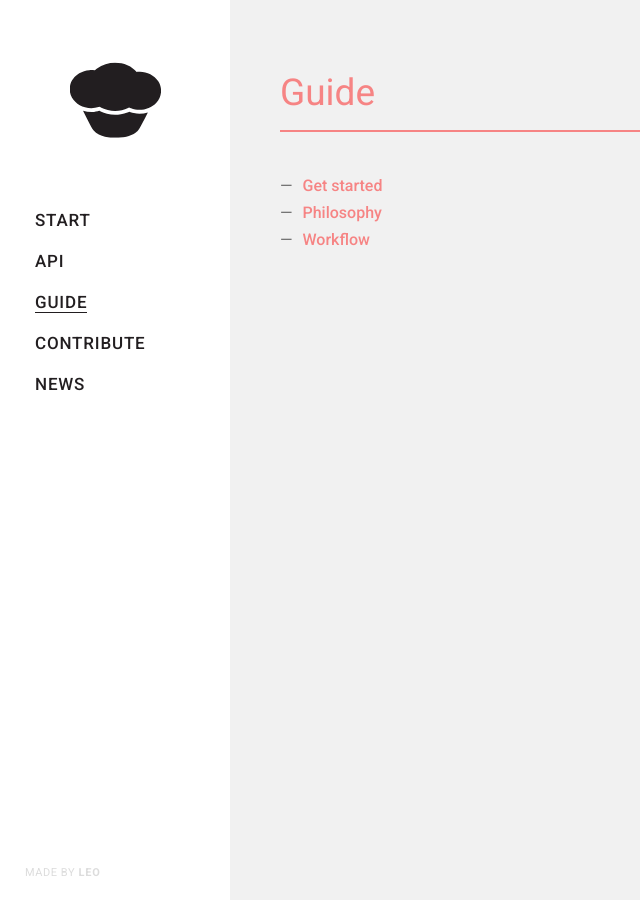
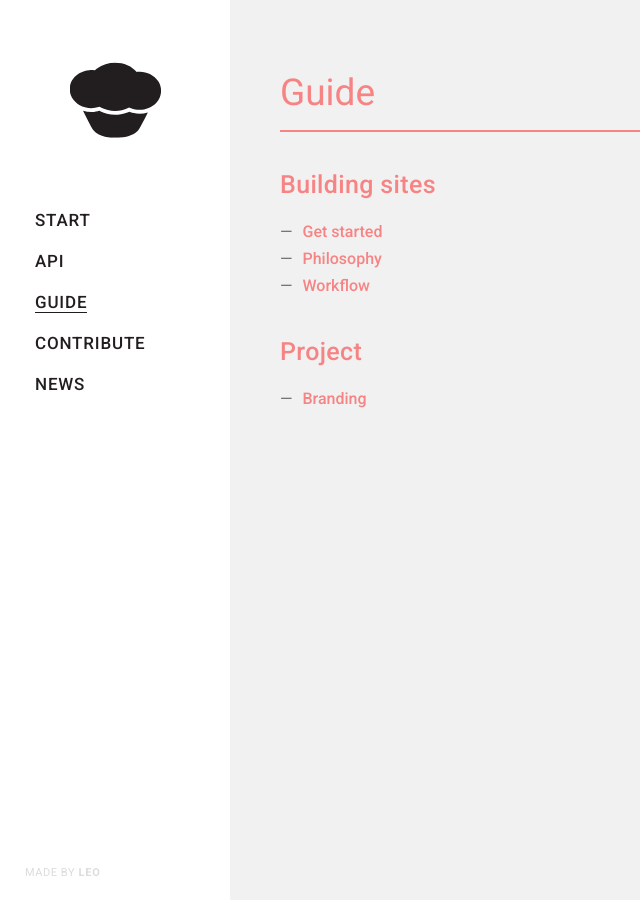
Before and after one commit to leo/muffin.github.io, a Jekyll site: the page built from guide/index.md, in a window 1280 px wide. Shown: the whole page, without its empty margins (0-640 px from the left). Built offline with Jekyll 4.4.1, drawn with Linux system fonts in a browser that asks for light colours.

Commit message:
Branding conventions

```diff
--- a/guide/index.md
+++ b/guide/index.md
@@ -4,6 +4,12 @@ title: Guide
 level: 1
 ---
 
+## Building sites
+
 - [Get started](get-started)
 - [Philosophy](philosophy)
 - [Workflow](workflow)
+
+## Project
+
+- [Branding](branding)
```
